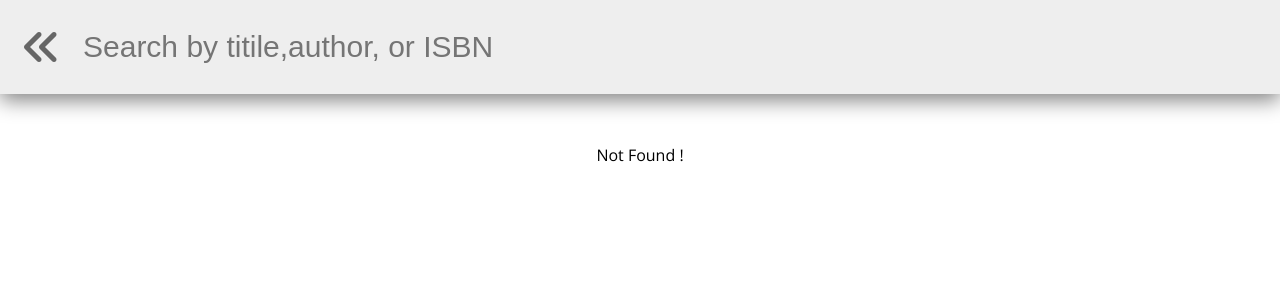
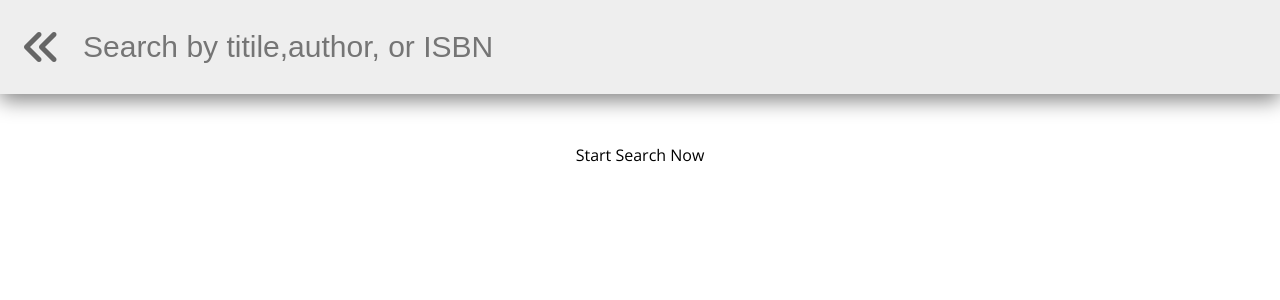
Before and after one commit to amrbahnas/ReadBookS, a React (Create React App) app: page /books/srarch in a window 1280 px wide. Before the commit this address had no page. Shown: the top 300 px of the page. Built offline with nearby package versions, Linux system fonts and the light colour scheme; a web font is replaced by a local one.

Commit message:
fix Bugs

```diff
--- a/src/components/Search/Search.jsx
+++ b/src/components/Search/Search.jsx
@@ -11,7 +11,7 @@ const Search = () => {
   const { books } = useSelector((store) => store.books.apiBooks);
 
   //greate localState for carry search input
-  const [value, setValue] = useState([]);
+  const [value, setValue] = useState("");
 
   // Get search input from search-header component and set state(value)
   const searchValue = (value) => {
@@ -21,7 +21,7 @@ const Search = () => {
   //dispatch search Action
   useEffect(() => {
     const time = setTimeout(() => {
-      if (value.length > 0) {
+      if (value) {
         dispatch(search({ query: value.trim(), maxResults: 15 }));
       } else {
         dispatch(clear());
@@ -31,7 +31,6 @@ const Search = () => {
       clearTimeout(time);
     };
   }, [value, dispatch]);
-
   ////////////////////////////// DOM /////////////////////////////////////////////////
   return (
     <div>
```
